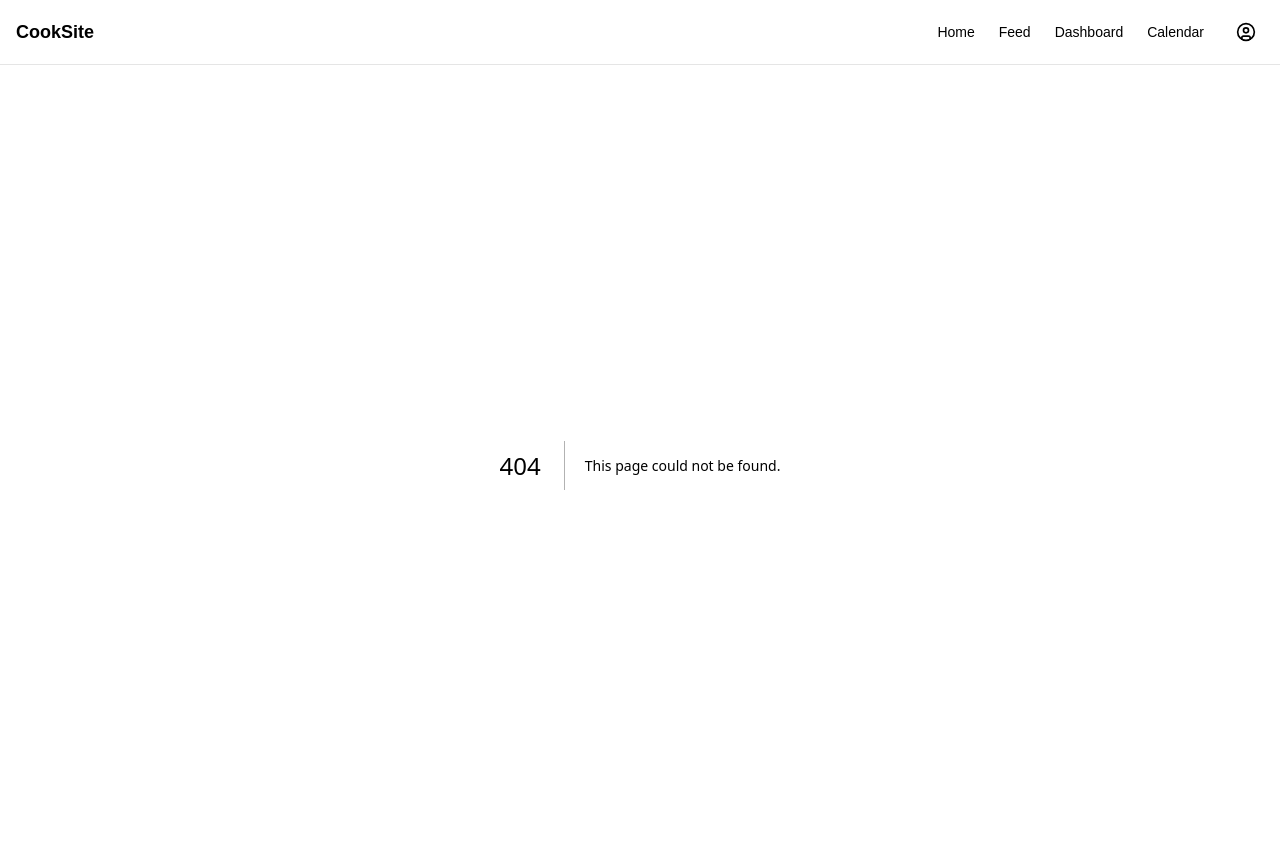
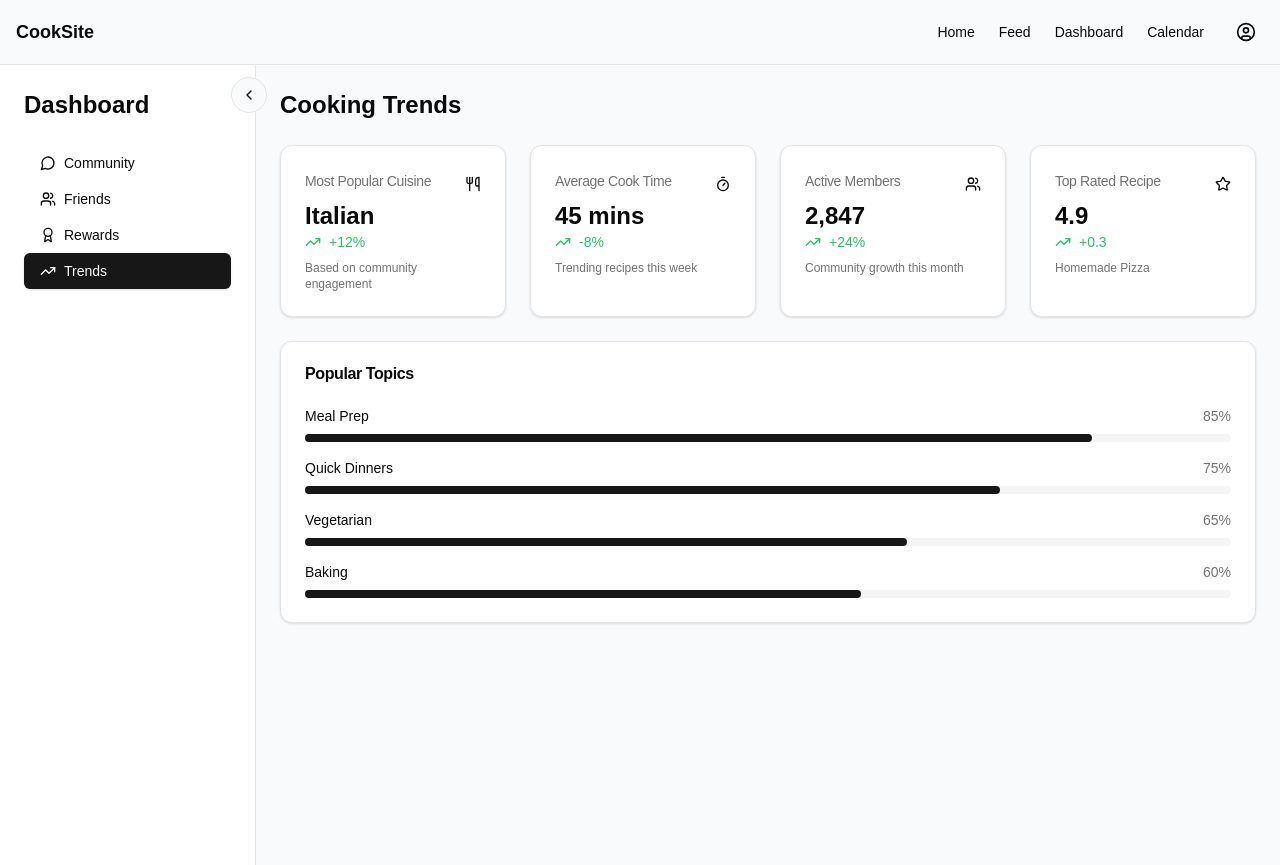
Before and after one commit to hpungsan/cooksite, a Next.js app: page /dashboard/trends in a window 1280 px wide. Before the commit this address had no page. Built offline with nearby package versions, Linux system fonts and the light colour scheme.

Commit message:
formatting

```diff
--- /dev/null
+++ b/src/app/dashboard/trends/page.tsx
@@ -0,0 +1,97 @@
+"use client";
+
+import { Card, CardContent, CardHeader, CardTitle } from "@/components/ui/card";
+import { TrendingUp, Users, Timer, Utensils, Star } from "lucide-react";
+
+export default function TrendsPage() {
+  const trends = [
+    {
+      title: "Most Popular Cuisine",
+      value: "Italian",
+      change: "+12%",
+      icon: <Utensils className="w-4 h-4" />,
+      description: "Based on community engagement",
+    },
+    {
+      title: "Average Cook Time",
+      value: "45 mins",
+      change: "-8%",
+      icon: <Timer className="w-4 h-4" />,
+      description: "Trending recipes this week",
+    },
+    {
+      title: "Active Members",
+      value: "2,847",
+      change: "+24%",
+      icon: <Users className="w-4 h-4" />,
+      description: "Community growth this month",
+    },
+    {
+      title: "Top Rated Recipe",
+      value: "4.9",
+      change: "+0.3",
+      icon: <Star className="w-4 h-4" />,
+      description: "Homemade Pizza",
+    },
+  ];
+
+  return (
+    <div className="p-6 space-y-6">
+      <h1 className="text-2xl font-semibold mb-6">Cooking Trends</h1>
+
+      <div className="grid gap-6 md:grid-cols-2 lg:grid-cols-4">
+        {trends.map((trend) => (
+          <Card key={trend.title}>
+            <CardHeader className="flex flex-row items-center justify-between pb-2">
+              <CardTitle className="text-sm font-medium text-muted-foreground">
+                {trend.title}
+              </CardTitle>
+              {trend.icon}
+            </CardHeader>
+            <CardContent>
+              <div className="text-2xl font-bold">{trend.value}</div>
+              <div className="flex items-center space-x-2">
+                <TrendingUp className="w-4 h-4 text-green-500" />
+                <span className="text-sm text-green-500">{trend.change}</span>
+              </div>
+              <p className="text-xs text-muted-foreground mt-2">
+                {trend.description}
+              </p>
+            </CardContent>
+          </Card>
+        ))}
+      </div>
+
+      <Card className="mt-6">
+        <CardHeader>
+          <CardTitle>Popular Topics</CardTitle>
+        </CardHeader>
+        <CardContent>
+          <div className="space-y-4">
+            {[
+              { topic: "Meal Prep", percentage: 85 },
+              { topic: "Quick Dinners", percentage: 75 },
+              { topic: "Vegetarian", percentage: 65 },
+              { topic: "Baking", percentage: 60 },
+            ].map((item) => (
+              <div key={item.topic} className="space-y-2">
+                <div className="flex justify-between text-sm">
+                  <span>{item.topic}</span>
+                  <span className="text-muted-foreground">
+                    {item.percentage}%
+                  </span>
+                </div>
+                <div className="h-2 bg-secondary rounded-full">
+                  <div
+                    className="h-2 bg-primary rounded-full"
+                    style={{ width: `${item.percentage}%` }}
+                  />
+                </div>
+              </div>
+            ))}
+          </div>
+        </CardContent>
+      </Card>
+    </div>
+  );
+}
--- a/src/app/feed/page.tsx
+++ b/src/app/feed/page.tsx
@@ -1,7 +1,7 @@
-import Image from "next/image"
-import { Card, CardContent } from "@/components/ui/card"
-import { Button } from "@/components/ui/button"
-import { Heart, MessageCircle, Bookmark } from "lucide-react"
+import Image from "next/image";
+import { Card, CardContent } from "@/components/ui/card";
+import { Button } from "@/components/ui/button";
+import { Heart, MessageCircle, Bookmark } from "lucide-react";
 
 interface FeedPost {
   id: number;
@@ -26,66 +26,66 @@ export default function FeedPage() {
       id: 1,
       author: {
         name: "Hannah Snow",
-        image: "/demprofilepic/demprof1.png"
+        image: "/demprofilepic/demprof1.png",
       },
       content: {
         text: "Just made this amazing homemade ramen! The secret is in the 24-hour broth...",
-        image: "/dempostpic/post1.png"
+        image: "/dempostpic/post1.png",
       },
       stats: {
         likes: 124,
-        comments: 23
+        comments: 23,
       },
-      timestamp: "2 hours ago"
+      timestamp: "2 hours ago",
     },
     {
       id: 2,
       author: {
         name: "Mark Wise",
-        image: "/demprofilepic/demprof2.png"
+        image: "/demprofilepic/demprof2.png",
       },
       content: {
         text: "First attempt at making ice cream from scratch. The process was long but worth it!",
-        image: "/dempostpic/post2.png"
+        image: "/dempostpic/post2.png",
       },
       stats: {
         likes: 89,
-        comments: 15
+        comments: 15,
       },
-      timestamp: "4 hours ago"
+      timestamp: "4 hours ago",
     },
     {
       id: 3,
       author: {
         name: "Henry Bravata",
-        image: "/demprofilepic/demprof3.png"
+        image: "/demprofilepic/demprof3.png",
       },
       content: {
         text: "Sunday meal prep success! Made these colorful quinoa and spiced chicken",
-        image: "/dempostpic/post3.png"
+        image: "/dempostpic/post3.png",
       },
       stats: {
         likes: 245,
-        comments: 42
+        comments: 42,
       },
-      timestamp: "6 hours ago"
+      timestamp: "6 hours ago",
     },
     {
       id: 4,
       author: {
         name: "Emma Snider",
-        image: "/demprofilepic/demprof4.png"
+        image: "/demprofilepic/demprof4.png",
       },
       content: {
         text: "After countless attempts, I finally grilled the perfect burger! Juicy, just the right amount of char, and topped with all my favorite fixings. Feels like a burger milestone!",
-        image: "/dempostpic/post4.png"
+        image: "/dempostpic/post4.png",
       },
       stats: {
         likes: 167,
-        comments: 31
+        comments: 31,
       },
-      timestamp: "8 hours ago"
-    }
+      timestamp: "8 hours ago",
+    },
   ];
 
   return (
@@ -108,7 +108,9 @@ export default function FeedPage() {
                   </div>
                   <div className="flex-1">
                     <h3 className="font-semibold">{post.author.name}</h3>
-                    <p className="text-xs text-muted-foreground">{post.timestamp}</p>
+                    <p className="text-xs text-muted-foreground">
+                      {post.timestamp}
+                    </p>
                   </div>
                   <Button variant="ghost" size="icon">
                     <Bookmark className="h-5 w-5" />
@@ -136,7 +138,9 @@ export default function FeedPage() {
                     </Button>
                   </div>
                   <div className="mt-2">
-                    <p className="text-sm font-semibold">{post.stats.likes} likes</p>
+                    <p className="text-sm font-semibold">
+                      {post.stats.likes} likes
+                    </p>
                   </div>
                 </div>
 
```
Also changed, not shown: src/app/dashboard/layout.tsx (+41 -29 lines), src/app/dashboard/page.tsx (+5 -3 lines), src/app/dashboard/rewards/page.tsx (+27 -9 lines), 1 other file (tests, documents, lock files or other folders).
